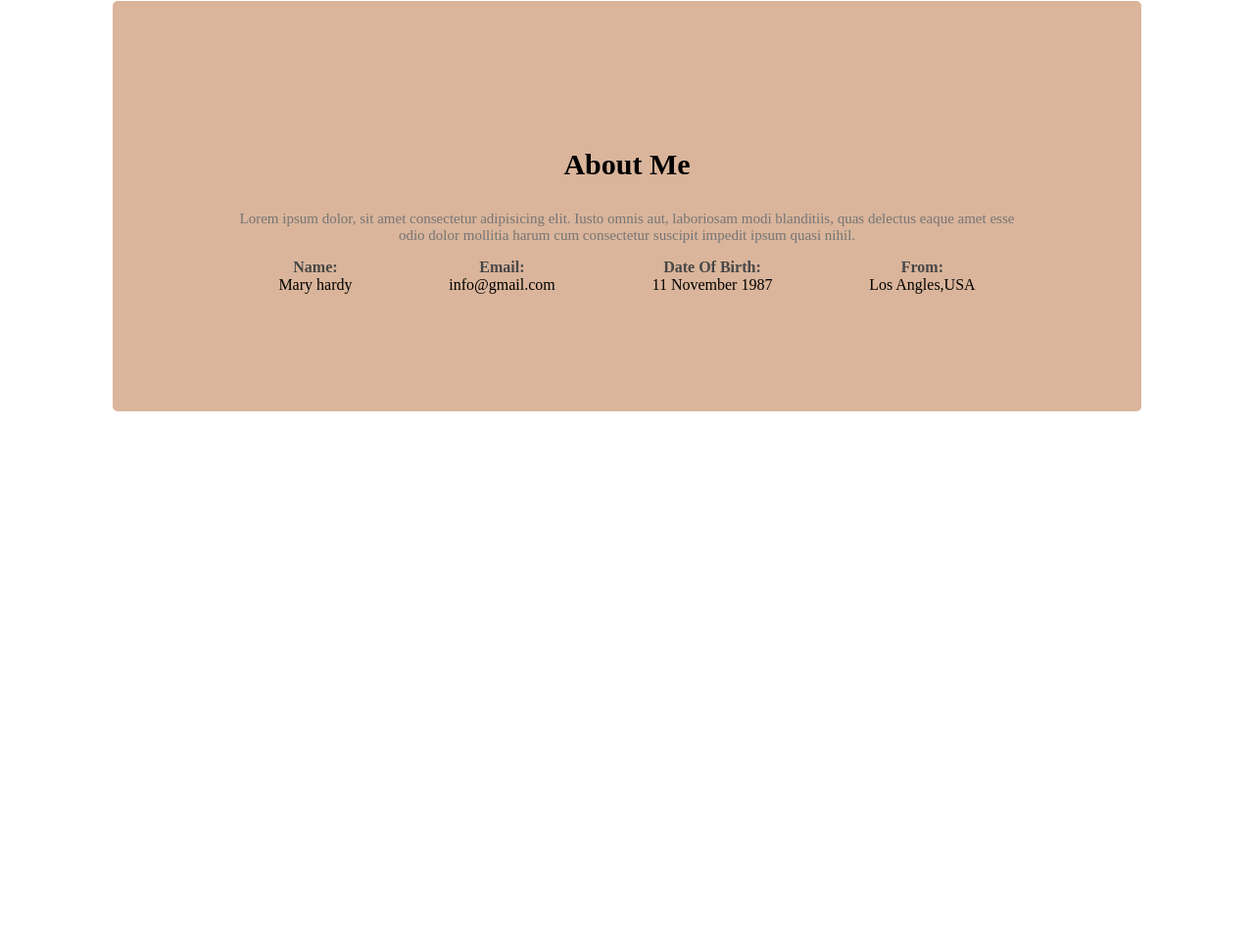
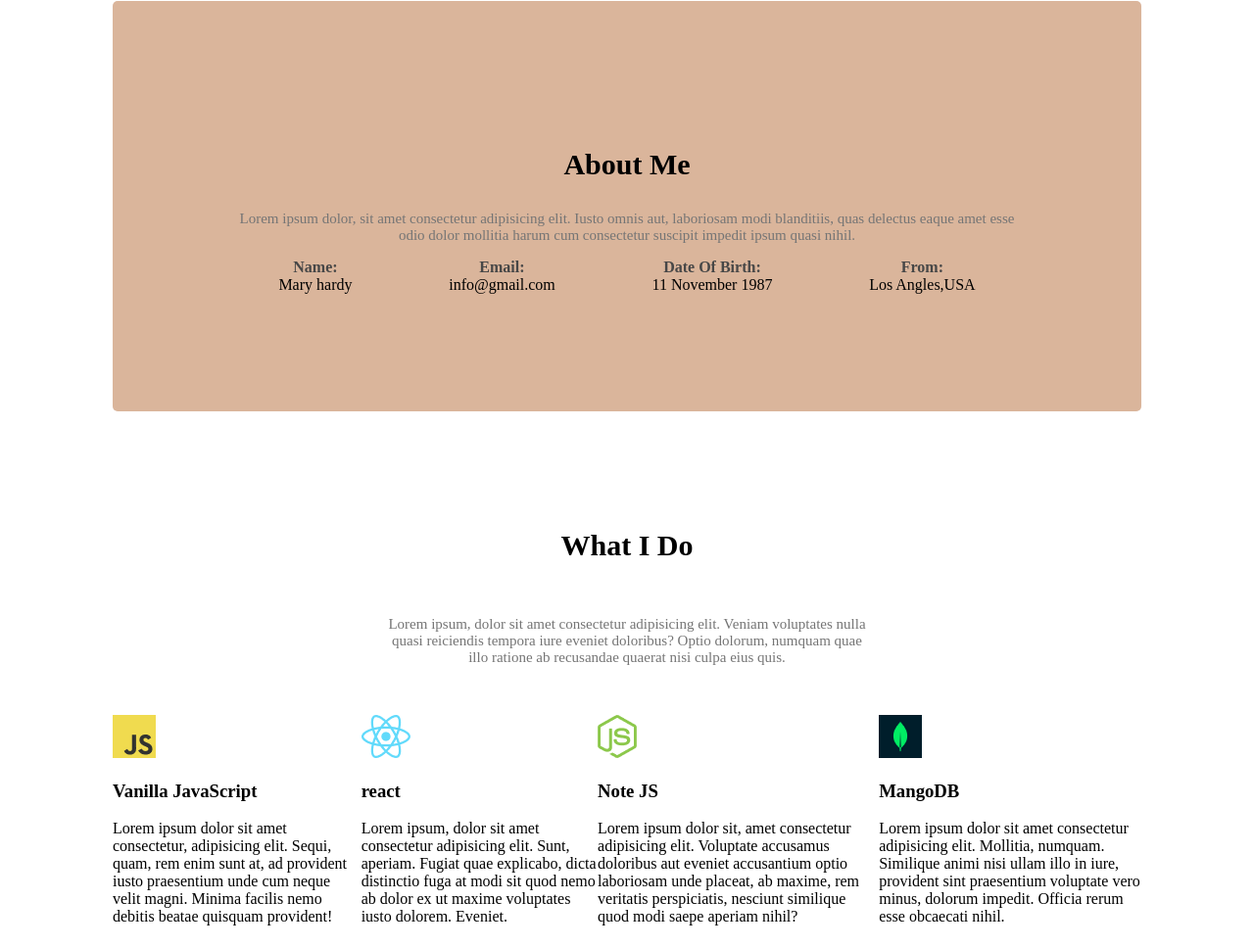
Before and after one commit to Rajuanul-Haque/devoloper-portfolio, a plain HTML site: page index.html in a window 1280 px wide. Shown: the part 757-1726 px from the top of the page at 98% size. Before the commit the page ends 1297 px from the top, so only its background shows below. Drawn offline with Linux system fonts and the light colour scheme.

Commit message:
added skill

```diff
--- a/index.html
+++ b/index.html
@@ -54,6 +54,34 @@
 </div>
 </div>
         </section>
+        <!-- what i do section start -->
+         <section>
+            <h3 class="section-title">What I Do</h3>
+            <p class="section-description" id="what">Lorem ipsum, dolor sit amet consectetur adipisicing elit. Veniam voluptates nulla quasi reiciendis tempora iure eveniet doloribus? Optio dolorum, numquam quae illo ratione ab recusandae quaerat nisi culpa eius quis.</p>
+                <div class="skills-contenner">
+                    <div class="skill">
+                        <img src="./images/icons/js.png" alt="">
+                        <h3 class="skill-title">Vanilla JavaScript</h3>
+                        <p class="skill-description">Lorem ipsum dolor sit amet consectetur, adipisicing elit. Sequi, quam, rem enim sunt at, ad provident iusto praesentium unde cum neque velit magni. Minima facilis nemo debitis beatae quisquam provident!</p>
+                    </div>
+                    <div class="skill">
+                        <img src="./images/icons/react.png" alt="">
+                        <h3 class="skill-title">react</h3>
+                        <p class="skill-description">Lorem ipsum, dolor sit amet consectetur adipisicing elit. Sunt, aperiam. Fugiat quae explicabo, dicta distinctio fuga at modi sit quod nemo ab dolor ex ut maxime voluptates iusto dolorem. Eveniet.
+                        </p>
+                    </div>
+                    <div class="skill">
+                        <img src="./images/icons/nodejs.png" alt="">
+                        <h3 class="skill-title">Note JS</h3>
+                        <p class="skill-description">Lorem ipsum dolor sit, amet consectetur adipisicing elit. Voluptate accusamus doloribus aut eveniet accusantium optio laboriosam unde placeat, ab maxime, rem veritatis perspiciatis, nesciunt similique quod modi saepe aperiam nihil?</p>
+                    </div>
+                    <div class="skill">
+                        <img src="./images/icons/mongo.png" alt="">
+                        <h3 class="skill-title">MangoDB</h3>
+                        <p class="skill-description">Lorem ipsum dolor sit amet consectetur adipisicing elit. Mollitia, numquam. Similique animi nisi ullam illo in iure, provident sint praesentium voluptate vero minus, dolorum impedit. Officia rerum esse obcaecati nihil.</p>
+                    </div>
+                </div>
+         </section>
     </main>
     <footer>
 
--- a/styles/portfolio.css
+++ b/styles/portfolio.css
@@ -137,3 +137,10 @@ main{
     margin: 0;
     padding: 0;
 }
+#what{
+    padding: 25px 140px;
+    margin: 25px 140px;
+}
+.skills-contenner{
+    display: flex;
+}
```
